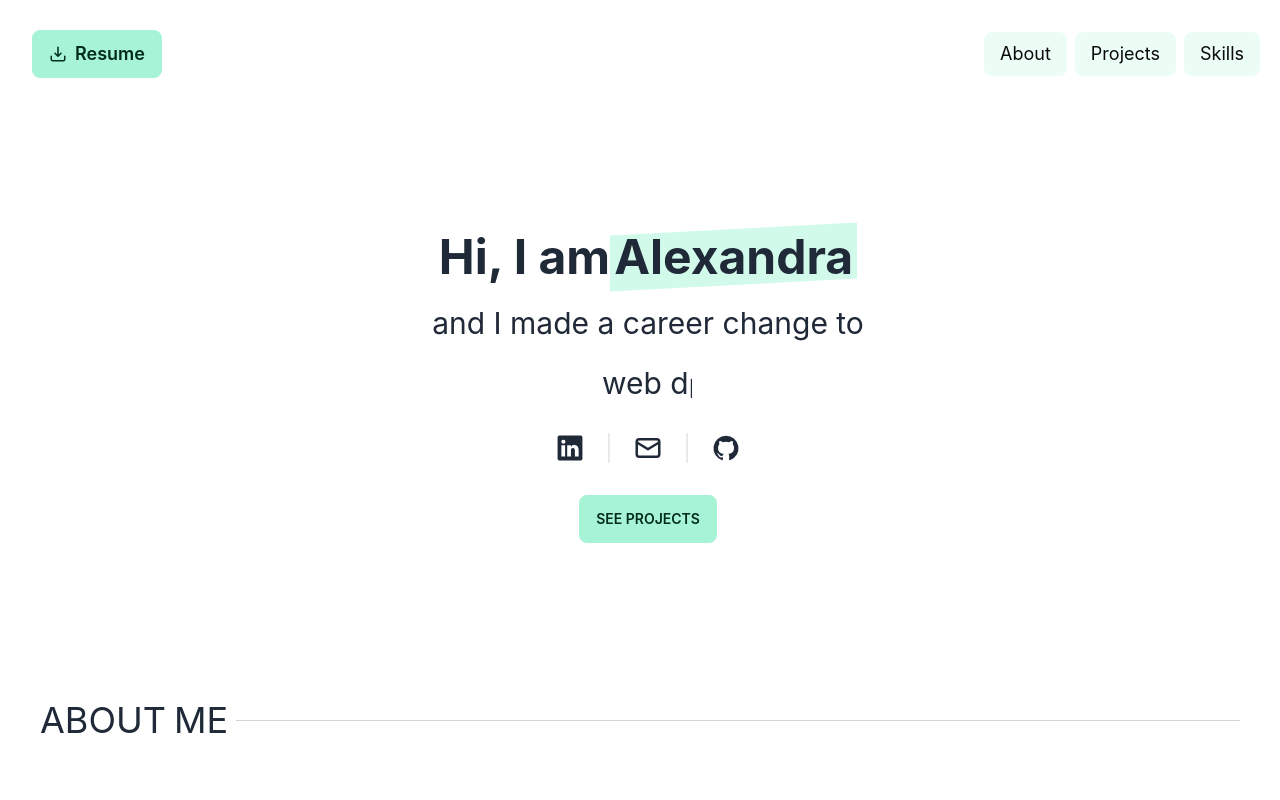
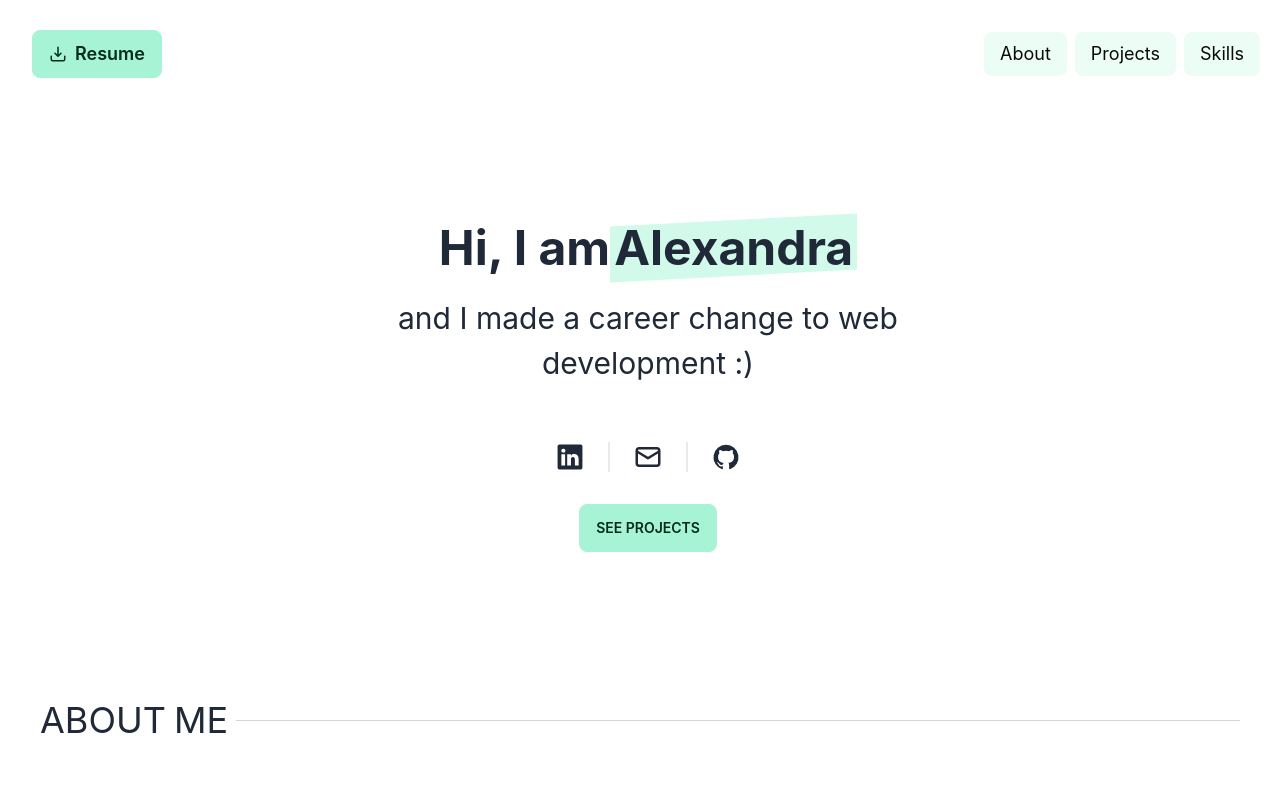
Before and after one commit to MariaA-109/alexandraacosta-portfolio, a React (Create React App) app: page / in a window 1280 px wide. Shown: the top 800 px of the page. Built offline with nearby package versions, Linux system fonts and the light colour scheme.

Commit message:
uninstalled typed.js for deployment

```diff
--- a/package.json
+++ b/package.json
@@ -13,7 +13,6 @@
     "react-router-dom": "^6.14.2",
     "react-scripts": "^5.0.1",
     "react-scroll": "^1.8.9",
-    "typed.js": "^2.0.16",
     "web-vitals": "^2.1.4"
   },
   "scripts": {
--- a/src/components/Hero.js
+++ b/src/components/Hero.js
@@ -3,8 +3,8 @@ import { UilLinkedin } from "@iconscout/react-unicons";
 import { UilEnvelopeAlt } from "@iconscout/react-unicons";
 import { UilGithub } from "@iconscout/react-unicons";
 import { Link } from "react-router-dom";
-import Typed from "typed.js";
-import { useEffect, useRef } from "react";
+//import Typed from "typed.js";
+//import { useEffect, useRef } from "react";
 
 function Hero() {
   const handleEmailClick = () => {
@@ -19,7 +19,7 @@ function Hero() {
     });
   };
 
-  const el = useRef(null);
+  /* const el = useRef(null);
   useEffect(() => {
     const typed = new Typed(el.current, {
       strings: ["web development :) "],
@@ -34,7 +34,7 @@ function Hero() {
     return () => {
       typed.destroy();
     };
-  }, []);
+  }, []);*/
 
   return (
     <div>
@@ -48,8 +48,10 @@ function Hero() {
               </span>
             </h1>
 
-            <p className="text-3xl py-6">and I made a career change to</p>
-            <span className="text-3xl py-6" ref={el}></span>
+            <p className="text-3xl py-6 leading-normal">
+              and I made a career change to web development :)
+            </p>
+            {/* <span className="text-3xl py-6" ref={el}></span> */}
             <div className="flex w-full mt-8 mb-8 justify-center">
               <Link
                 to="https://www.linkedin.com/in/alexandra-acosta-aviles/"
```
Also changed, not shown: 1 other file (tests, documents, lock files or other folders).
